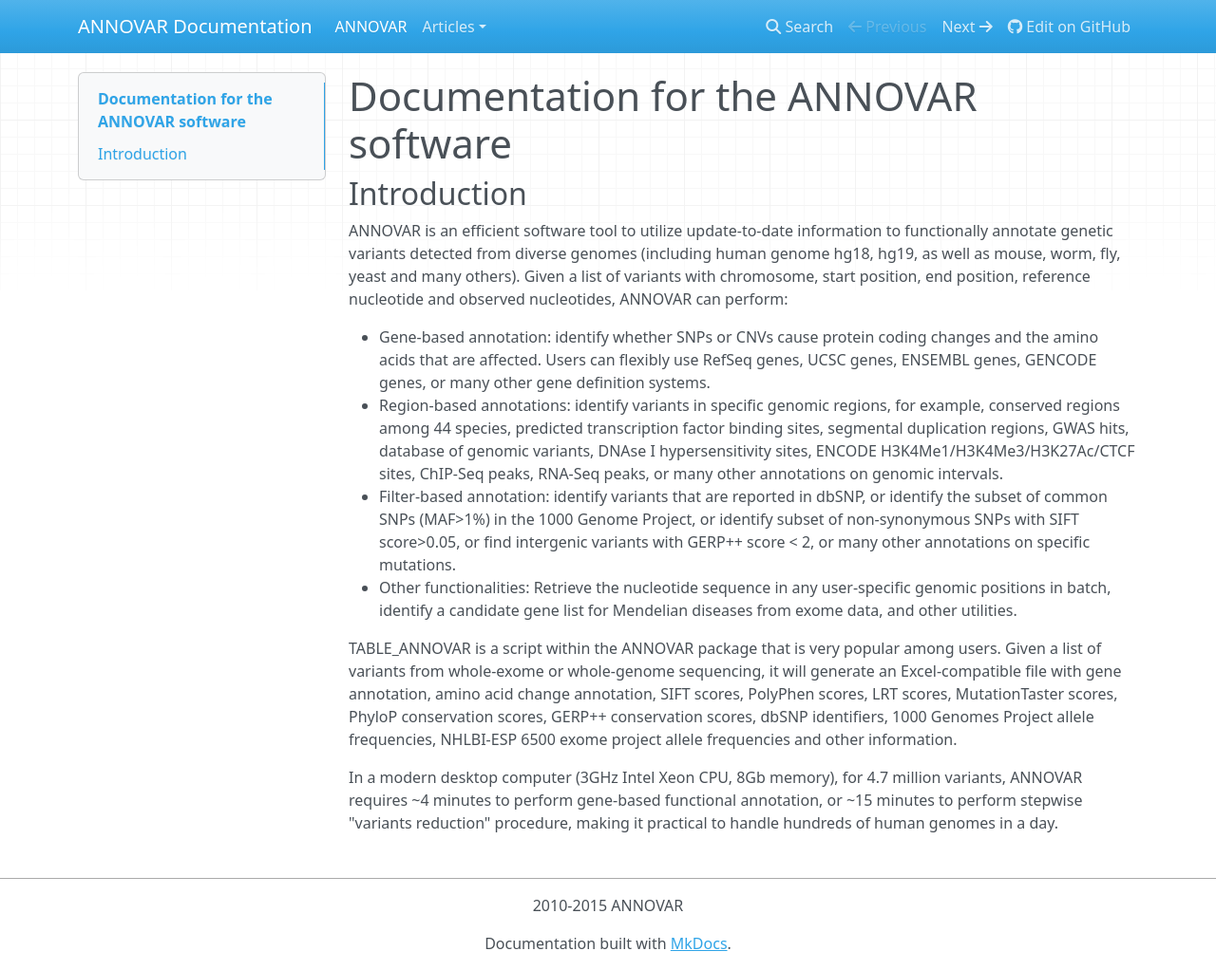
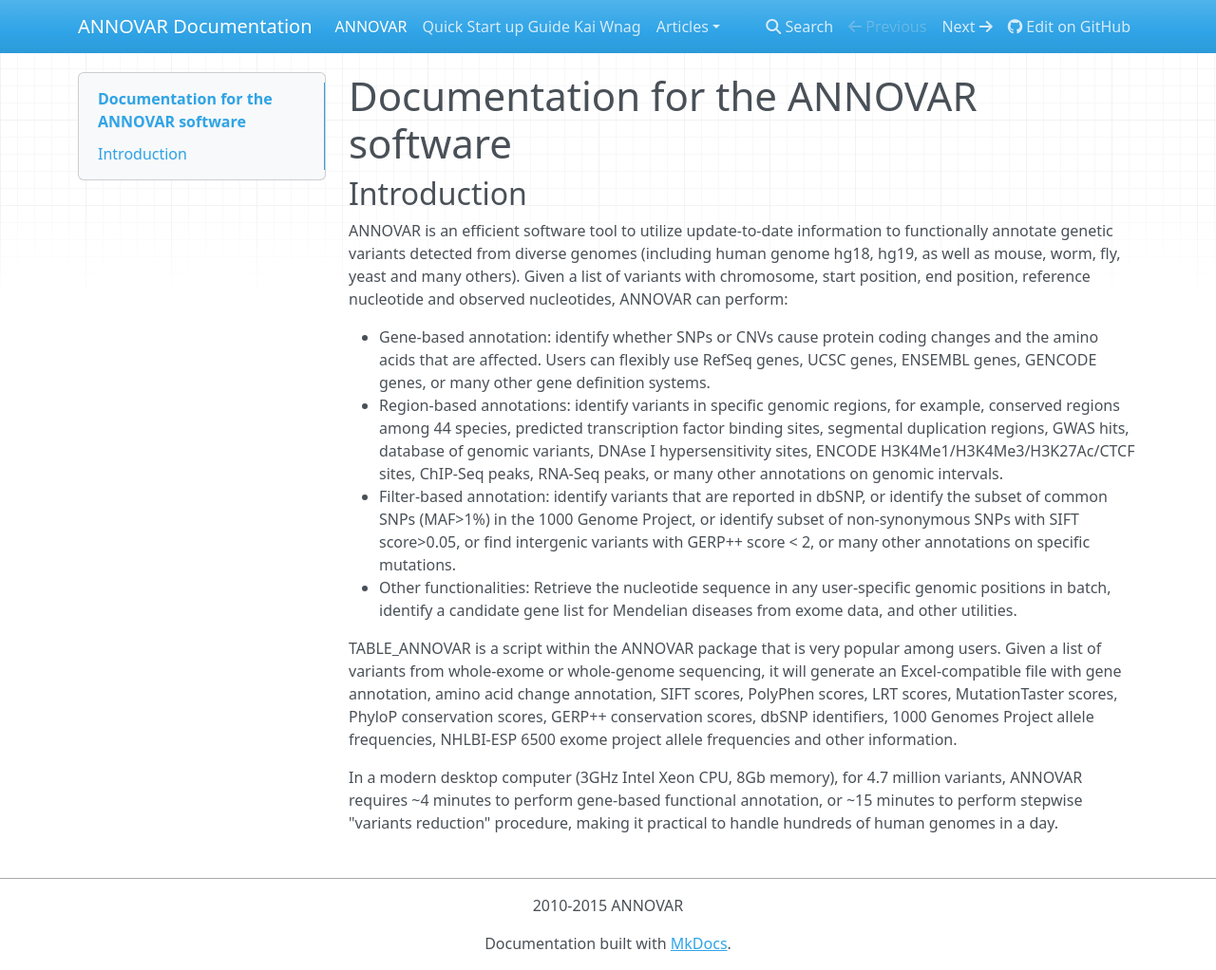
Before and after one commit to WGLab/doc-ANNOVAR, an MkDocs documentation site: the page built from docs/index.md, in a window 1280 px wide and 1022 px high. Shown: the whole window at 95% size. Built offline with MkDocs 1.6.1, drawn with Linux system fonts in a browser that asks for light colours; nearby versions of some CDN libraries; old or Windows-style settings are respelled for this version of MkDocs.

Commit message:
Updated mkdocs.yml

```diff
--- a/mkdocs.yml
+++ b/mkdocs.yml
@@ -17,6 +17,8 @@ use_directory_urls: false
 pages:
 # User guide:
 - ['index.md', 'ANNOVAR']
+- ['startup.md', 'Quick Start up Guide Kai Wnag']
+
 #- ['startup1.md', 'User Guide', 'Quick Start up Guide']
 #- ['download.md', 'User Guide', 'Download ANNOVAR']
 #- ['input.md', 'User Guide', 'Prepare Input Files']
```
